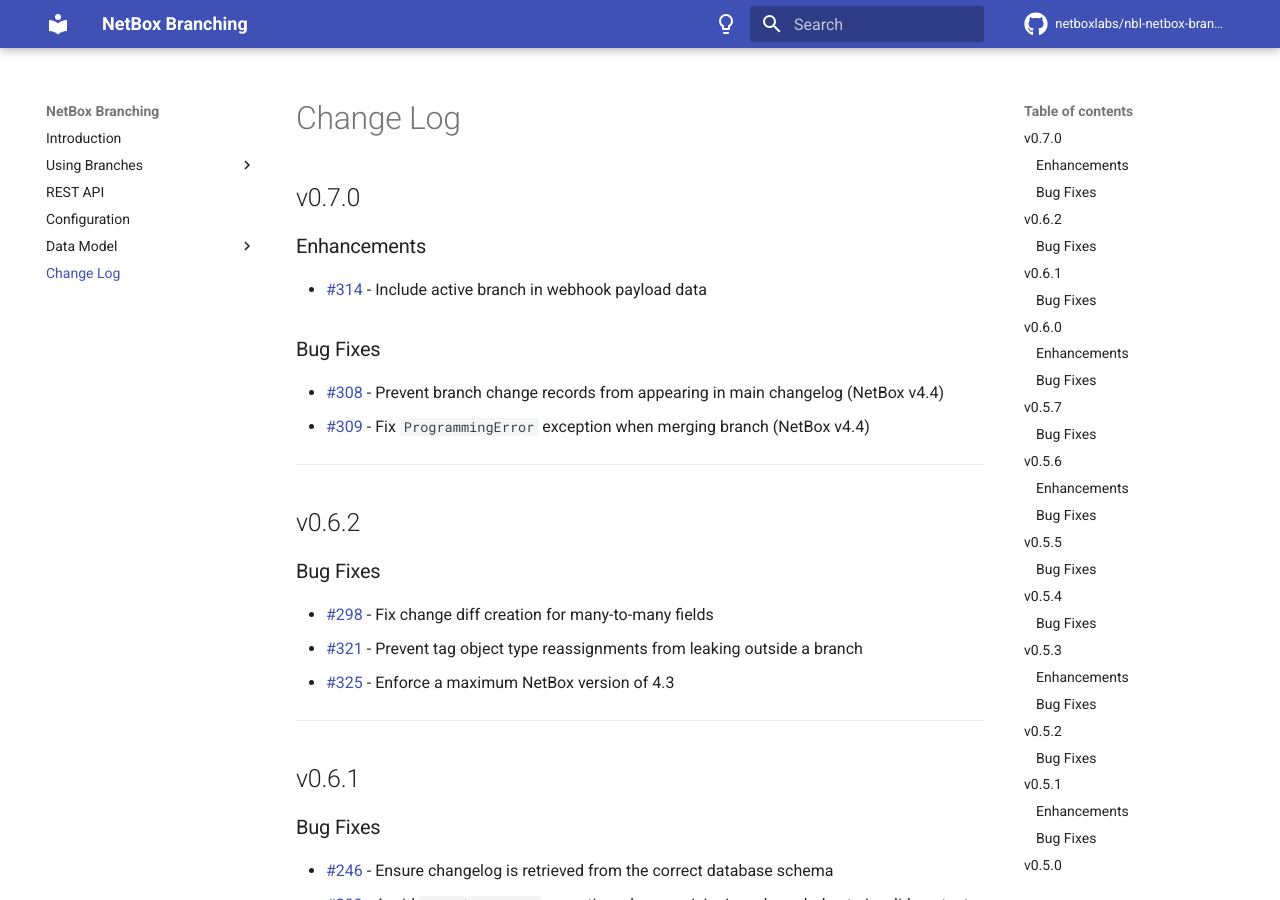
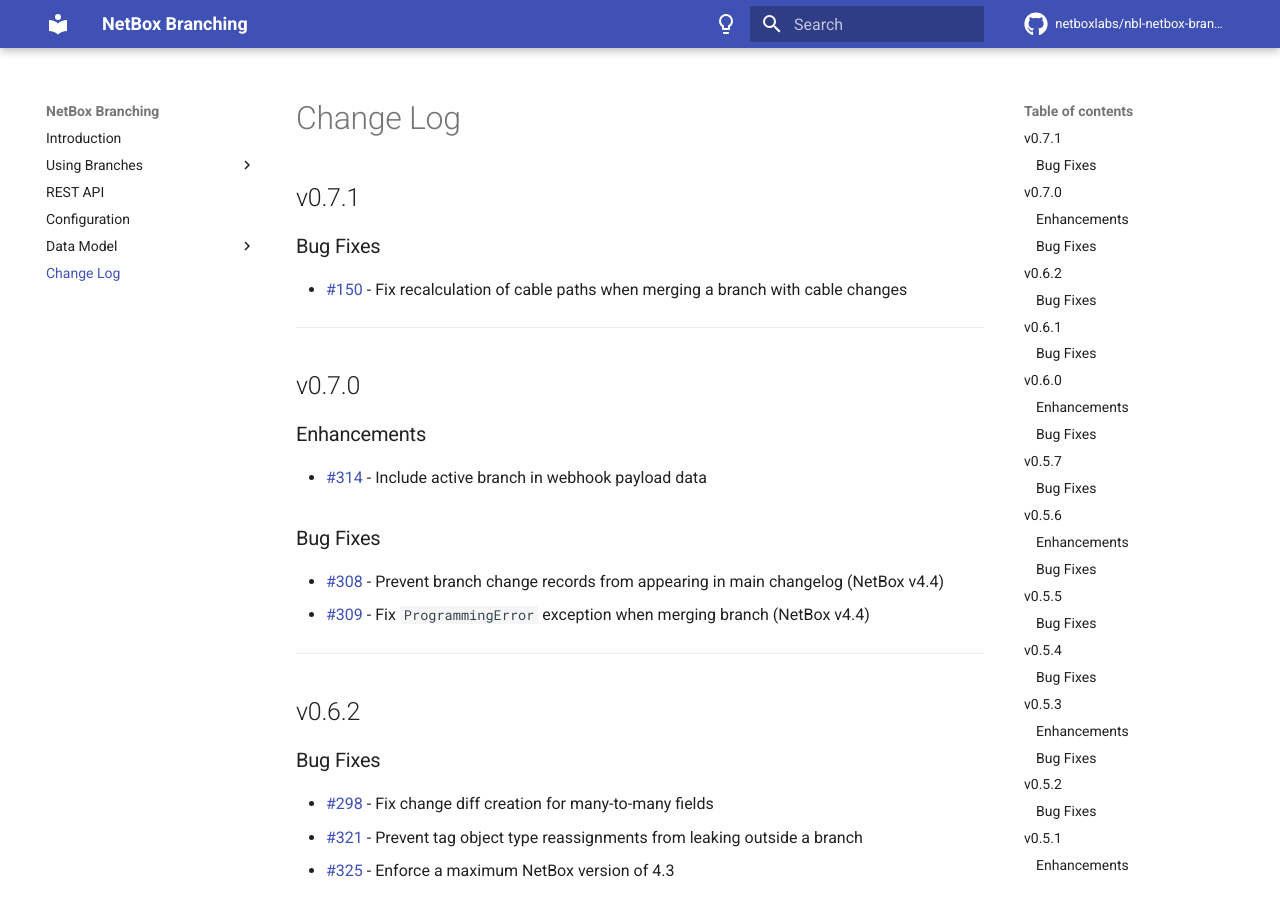
Before and after one commit to netboxlabs/netbox-branching, an MkDocs documentation site: the page built from docs/changelog.md, in a window 1280 px wide and 900 px high. Built offline with MkDocs 1.6.1 and Material for MkDocs 9.7.7, drawn with Linux system fonts in a browser that asks for light colours; comment, search, counter and statistics services are not loaded.

Commit message:
Release v0.7.1

```diff
--- a/docs/changelog.md
+++ b/docs/changelog.md
@@ -1,4 +1,12 @@
 # Change Log
+
+## v0.7.1
+
+### Bug Fixes
+
+* [#150](https://github.com/netboxlabs/netbox-branching/issues/150) - Fix recalculation of cable paths when merging a branch with cable changes
+
+---
 
 ## v0.7.0
 
--- a/netbox_branching/__init__.py
+++ b/netbox_branching/__init__.py
@@ -12,7 +12,7 @@
     name = 'netbox_branching'
     verbose_name = 'NetBox Branching'
     description = 'A git-like branching implementation for NetBox'
-    version = '0.7.0'
+    version = '0.7.1'
     base_url = 'branching'
     min_version = '4.4.1'
     max_version = '4.4.99'
--- a/pyproject.toml
+++ b/pyproject.toml
@@ -1,6 +1,6 @@
 [project]
 name = "netboxlabs-netbox-branching"
-version = "0.7.0"
+version = "0.7.1"
 description = "A git-like branching implementation for NetBox"
 readme = "README.md"
 requires-python = ">=3.10"
```
